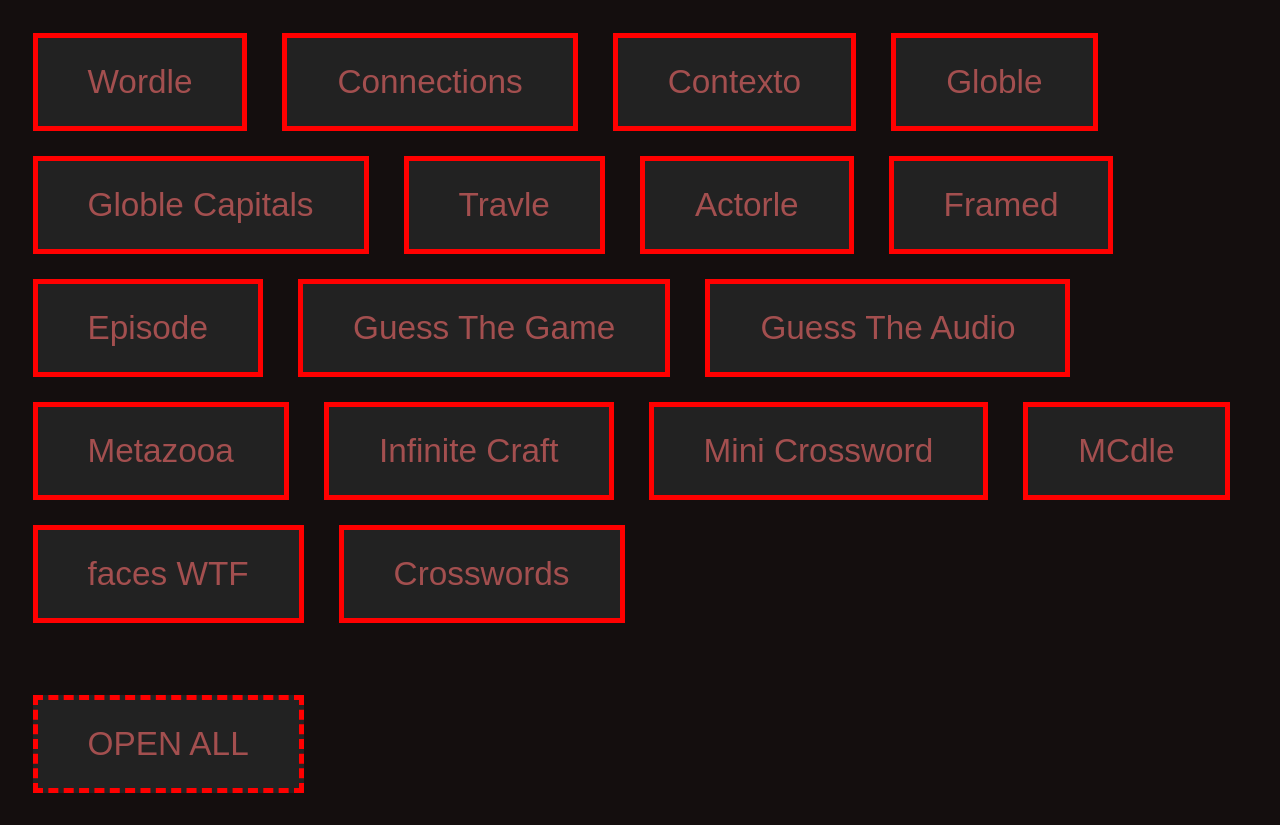
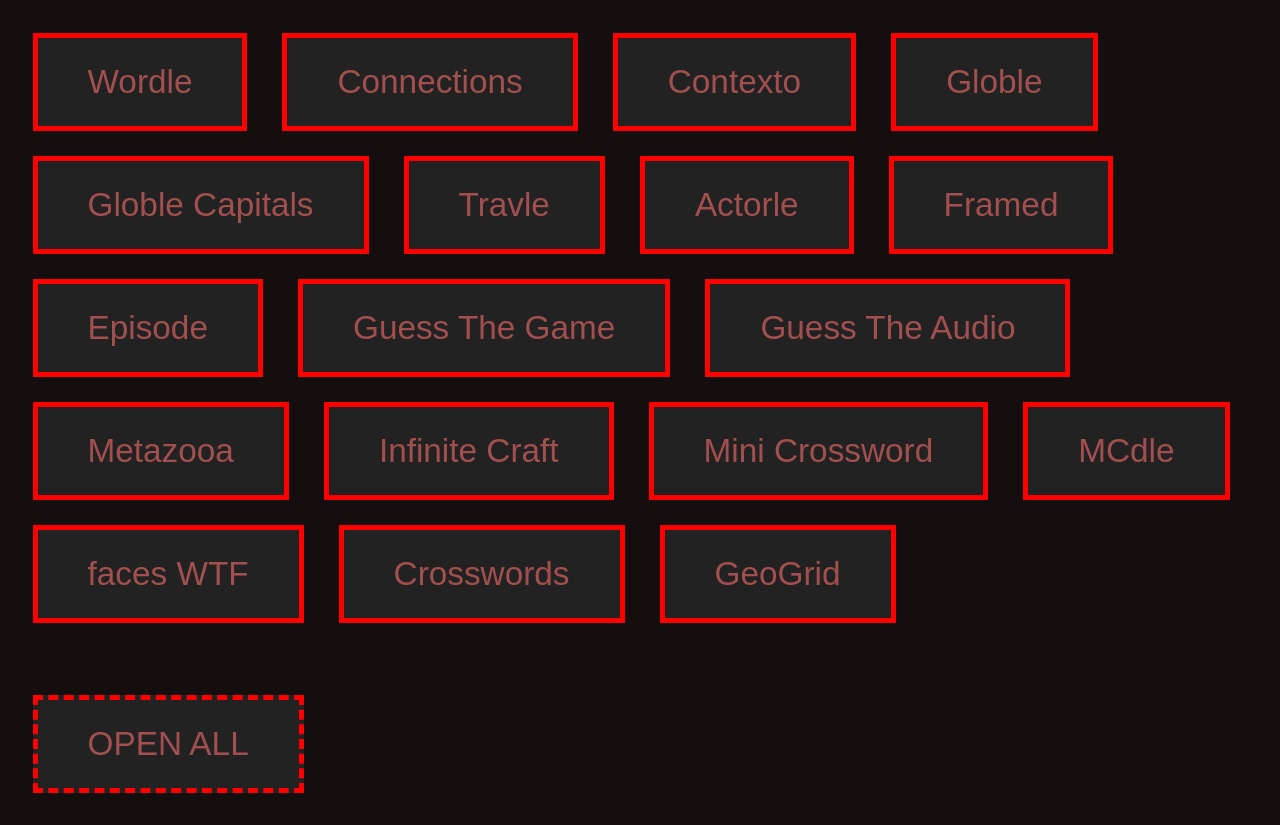
Before and after one commit to Not-A-Zinger/Zinger-dle, a plain HTML site: page index.html in a window 1280 px wide. Drawn offline with Linux system fonts and the light colour scheme.

Commit message:
Update index.html
Added GeoGrid

```diff
--- a/index.html
+++ b/index.html
@@ -27,6 +27,7 @@
         <button><a href="https://www.mcdle.net/" target="_blank">MCdle</a></button>
         <button><a href="https://faces.wtf/" target="_blank">faces WTF</a></button>
         <button><a href="https://www.boatloadpuzzles.com/playcrossword" target="_blank">Crosswords</a></button>
+    <button><a href="https://www.geogridgame.com/" target="_blank">GeoGrid</a></button>
         <br><br>
         <button id="all" onclick="return confirmation()" type="submit"><a >OPEN ALL</a></button>
 </body>
```
